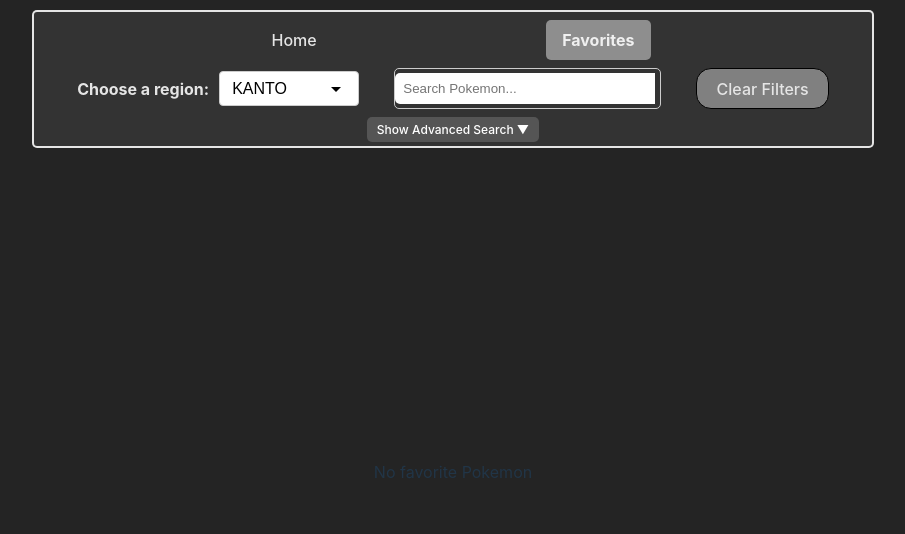
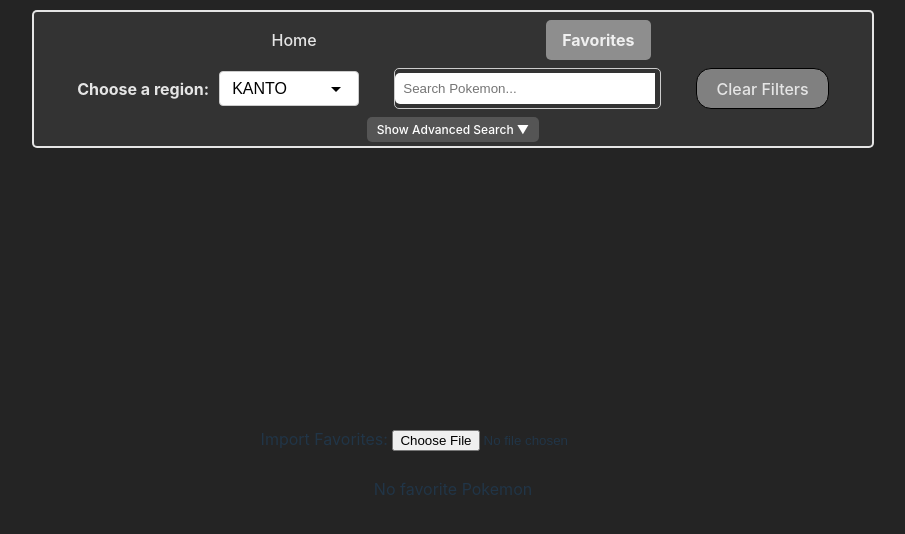
Before and after one commit to drohack/pokedex, a React (Vite) app: page /pokedex/favorites in a window 1280 px wide. Shown: the top 534 px of the page, without its empty margins (187-1092 px from the left). Built offline with nearby package versions, Linux system fonts and the light colour scheme.

Commit message:
Add Import Favorites option from .txt file

```diff
--- a/src/pages/Favorites/Favorites.jsx
+++ b/src/pages/Favorites/Favorites.jsx
@@ -1,43 +1,34 @@
+import React, { useState } from 'react';
 import { useDispatch, useSelector } from 'react-redux';
 import styles from "./Favorites.module.css";
 import PokemonList from "../../components/PokemonList/PokemonList";
 import ExportFavorites from './ExportFavorites';
 import { useLiveQuery } from "dexie-react-hooks";
 import db from "../../db/db";
-import { getFavoritePokemon, clearAllFavorites } from "../../features/favorites/favoritesSlice";
+import { getFavoritePokemon, clearAllFavorites, toggleFavorite } from "../../features/favorites/favoritesSlice";
 import { StartersAndEvolutions, PseudoLegendaries, SubLegendaries, Legendaries, Mythical } from "../../utils/index";
+import { fetchPokemonDetails } from "../../api/pokeapi/pokeapi";
+import LoadingOverlay from './LoadingOverlay';
 
 function Favorites() {
     const dispatch = useDispatch();
     const favoritePokemon = useSelector(getFavoritePokemon);
+    const [loading, setLoading] = useState(false);
 
     const emptyFavorites = <p>No favorite Pokemon</p>
 
-    // Get selected types from Redux state
     const selectedTypes = useSelector((state) => state.typeFilter?.selectedTypes || []);
-    // Get selected legendaries from Redux state
     const selectedPseudoLegendaries = useSelector((state) => state.pseudoLegendaryFilter?.selectedPseudoLegendaries || []);
-    // Get selected legendaries from Redux state
     const selectedLegendaries = useSelector((state) => state.legendaryFilter?.selectedLegendaries || []);
-    // Get selected starters from Redux state
     const selectedStarters = useSelector((state) => state.starterFilter?.selectedStarters || []);
-    // Get selected exclusions from Redux state
     const selectedExclusions = useSelector((state) => state.exclusionFilter?.selectedExclusions || []);
 
-    // Convert StartersAndEvolutions object to an array of IDs
     const starterIds = Object.values(StartersAndEvolutions).map(starter => starter.id);
-
-    // Convert PseudoLegendaries, SubLegendaries, Legendaries, and Mythical objects to arrays of IDs
     const subLegendaryIds = Object.values(SubLegendaries).map(subLegendary => subLegendary.id);
     const legendaryIds = Object.values(Legendaries).map(legendary => legendary.id);
     const mythicalIds = Object.values(Mythical).map(mythical => mythical.id);
-
-    // Combine all legendary-related IDs into a single array
     const allLegendaryIds = [...subLegendaryIds, ...legendaryIds, ...mythicalIds];
-
-    // Check if any selected legendaries are in the SubLegendaries list
     const combinedLegendariesPseudoStarterIds = [ ...selectedLegendaries, ...selectedPseudoLegendaries, ...selectedStarters ];
-
 
     const handleClearFavorites = () => {
         if (window.confirm('Do you want to clear all favorites?')) {
@@ -45,40 +36,55 @@
         }
     };
 
+    const handleImportFavorites = async (event) => {
+        const file = event.target.files[0];
+        if (file) {
+            setLoading(true);
+            const reader = new FileReader();
+            reader.onload = async (e) => {
+                const pokemonNames = e.target.result.split('\n').map(name => name.trim()).filter(name => name);
+                dispatch(clearAllFavorites());
+                for (const name of pokemonNames) {
+                    const pokemon = await fetchPokemonDetails(name.toLowerCase());
+                    if (pokemon) {
+                        dispatch(toggleFavorite(pokemon));
+                    }
+                }
+                setLoading(false);
+            };
+            reader.readAsText(file);
+        }
+    };
 
-    // Filter Pokemon based on Search Filter and selected Types
     const visibleFavoritePokemon = favoritePokemon?.filter((p) => {
-        // Check if any selected types match the Pokémon types
         const typesMatch = selectedTypes.length === 0 || selectedTypes.every((selectedType) =>
             p.types.some((typeObj) => typeObj.type.name === selectedType)
         );
 
-        // Check if the Pokémon's ID is in the selected legendaries list (or if none are selected)
-        const combinedLegendaryPseudoStarterMatches =
+        const combinedLegendariesPseudoStarterMatches =
             combinedLegendariesPseudoStarterIds.length === 0 ||
             combinedLegendariesPseudoStarterIds.includes(p.id);
 
-        // Check if the Pokémon's ID is in the StartersAndEvolutions list if "Starters" is in selectedExclusions
         const isStarterExcluded =
             selectedExclusions.includes("Starters") &&
             starterIds.includes(p.id);
 
-        // Check if the Pokémon's ID is in the allLegendaryIds list if "Legendaries" is in selectedExclusions
         const isLegendaryExcluded =
             selectedExclusions.includes("Legendaries") &&
             allLegendaryIds.includes(p.id);
 
-        // Check if any of the Pokémon's types match the types in the selectedExclusions list
         const isTypeExcluded =
             selectedExclusions.some((excludedType) =>
                 p.types.some((typeObj) => typeObj.type.name === excludedType)
             );
 
-        return typesMatch && combinedLegendaryPseudoStarterMatches && !isStarterExcluded && !isLegendaryExcluded && !isTypeExcluded;
+        return typesMatch && combinedLegendariesPseudoStarterMatches && !isStarterExcluded && !isLegendaryExcluded && !isTypeExcluded;
     });
 
     return (
         <div className={styles.favoriteContainer}>
+            {loading && <LoadingOverlay />}
+            <div style={{ marginBottom: '10px' }}>Import Favorites: <input type="file" accept=".txt" onChange={handleImportFavorites} className={styles.importButton} /></div>
             {visibleFavoritePokemon.length > 0 && (
             <div className={styles.favoriteHeader}>
                 <p className={styles.favoriteLabel}>
--- /dev/null
+++ b/src/pages/Favorites/LoadingOverlay.jsx
@@ -0,0 +1,12 @@
+import React from 'react';
+import styles from './LoadingOverlay.module.css';
+
+const LoadingOverlay = () => {
+    return (
+        <div className={styles.overlay}>
+            <div className={styles.spinner}></div>
+        </div>
+    );
+};
+
+export default LoadingOverlay;
--- /dev/null
+++ b/src/pages/Favorites/LoadingOverlay.module.css
@@ -0,0 +1,26 @@
+.overlay {
+    position: fixed;
+    top: 0;
+    left: 0;
+    width: 100%;
+    height: 100%;
+    background: rgba(0, 0, 0, 0.5);
+    display: flex;
+    justify-content: center;
+    align-items: center;
+    z-index: 1000;
+}
+
+.spinner {
+    border: 16px solid #f3f3f3;
+    border-top: 16px solid #3498db;
+    border-radius: 50%;
+    width: 120px;
+    height: 120px;
+    animation: spin 2s linear infinite;
+}
+
+@keyframes spin {
+    0% { transform: rotate(0deg); }
+    100% { transform: rotate(360deg); }
+}
```
